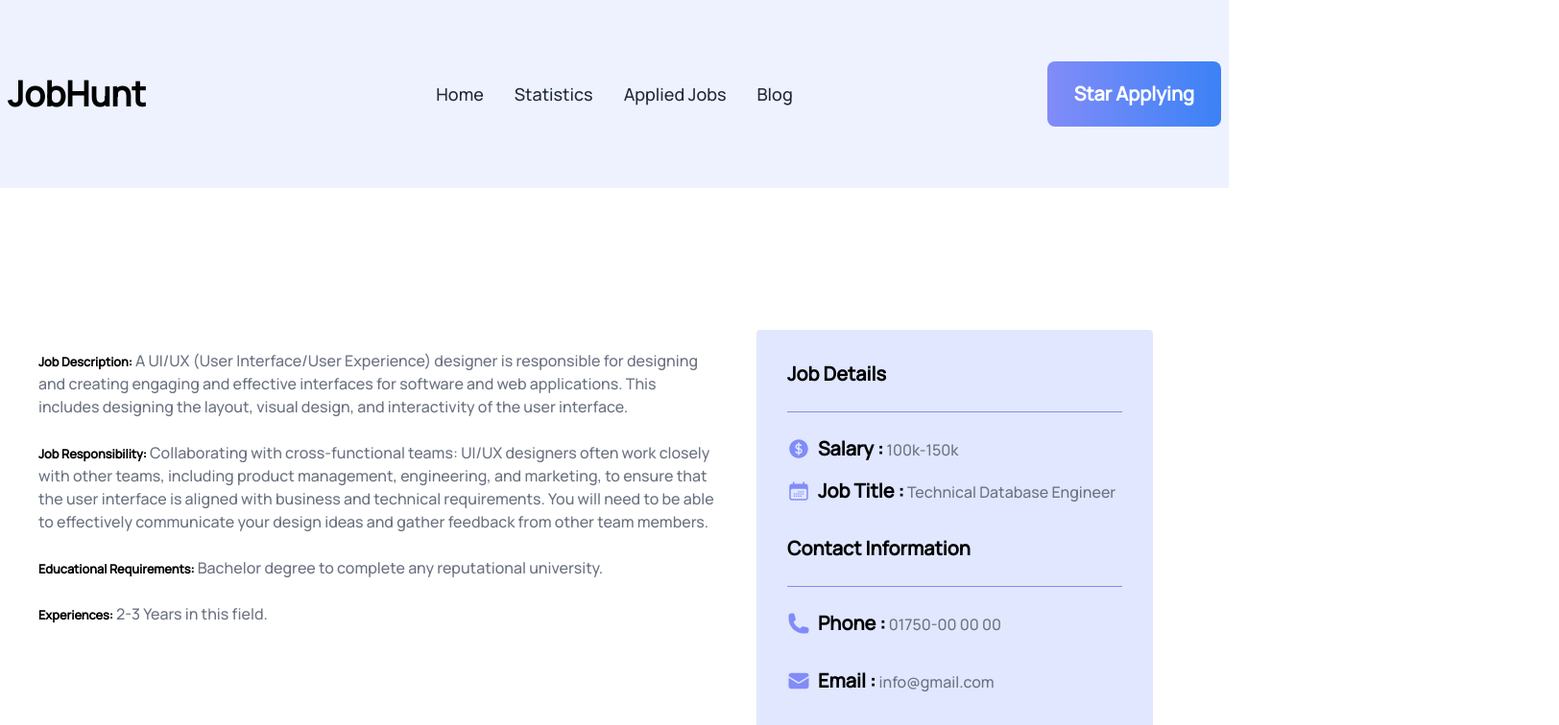
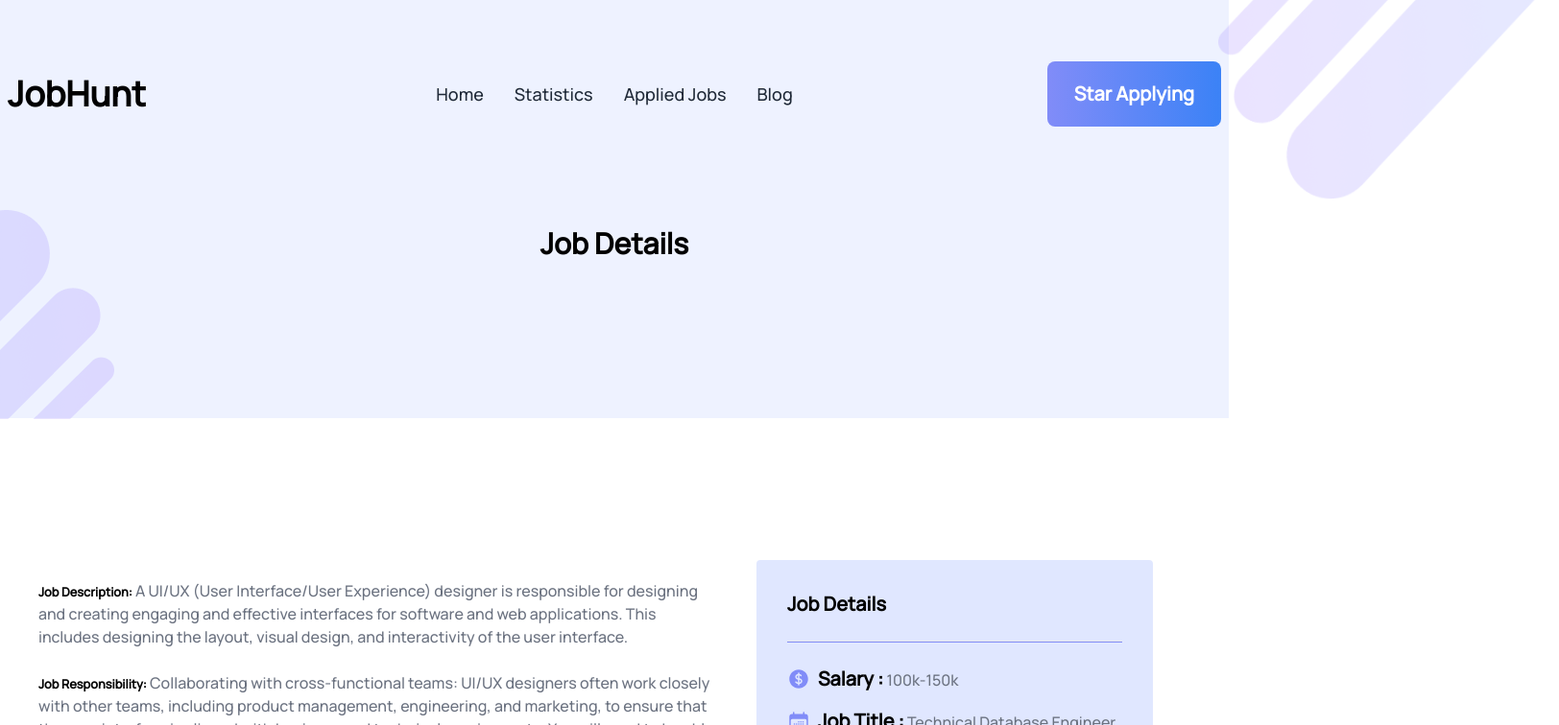
Before and after one commit to sifatullahshoyon/job-hunt, a React (Vite) app: page /featureJobs/1 in a window 1280 px wide. Shown: the top 756 px of the page at 96% size, 1624 px wide, since content can reach past the window. Built offline with nearby package versions, Linux system fonts and the light colour scheme.

Commit message:
Added Job Details Page Heading

```diff
--- /dev/null
+++ b/src/components/Banner/Banner.css
@@ -0,0 +1,12 @@
+.bannerImg-one {
+    position: absolute;
+    left: -230px;
+    bottom: -165px;
+}
+
+.bannerImg-two {
+    position: absolute;
+    right: -340px;
+    top: -209px;
+    transform: rotate(178deg);
+}
--- /dev/null
+++ b/src/components/Banner/Banner.jsx
@@ -0,0 +1,22 @@
+import React from 'react';
+import './Banner.css';
+
+const Banner = () => {
+    return (
+        <div className='bg-indigo-50 h-60'>
+            <div className='container mx-auto'>
+                <div className='relative flex justify-center items-center'>
+                    <h3 className='font-manrope font-extrabold text-black text-3xl mt-10'>Job Details</h3>
+                    <div className='bannerImg-one'>
+                        <img src="/assets/images/bg1.png" alt="" />
+                    </div>
+                    <div className='bannerImg-two'>
+                        <img src="/assets/images/bg1.png" alt="" />
+                    </div>
+                </div>
+            </div>
+        </div>
+    );
+};
+
+export default Banner;
--- a/src/components/FeaturedJobs/JobDetails.jsx
+++ b/src/components/FeaturedJobs/JobDetails.jsx
@@ -2,26 +2,9 @@ import React, { useEffect, useState } from 'react';
 import { useNavigation, useParams } from 'react-router-dom';
 import Loading from '../Loading/Loading';
 import { CalendarDaysIcon, CurrencyDollarIcon, EnvelopeIcon, MapPinIcon, PhoneIcon} from '@heroicons/react/24/solid';
+import Banner from '../Banner/Banner';
 
 const JobDetails = () => {
-    // const [jobData , setJobData] = useState();
-    // const {id} = useParams();
-    // const navigation = useNavigation();
-    // useEffect(() => {
-    //     const loadedData = async () => {
-    //         const res = await fetch('/data/jobs.json');
-    //         const data = await res.json();
-    //         setJobData(data)
-    //     }
-    //     return loadedData;
-    // } , [])
-
-    // if(navigation.state === "loading"){
-    //     <Loading />
-    // };
-
-    // const singleJob = jobData?.find(job => job.id.toString() === id);
-
     const [jobData , setJobData] = useState();
     const [loading , setLoading] = useState(false);
     const {id} = useParams();
@@ -47,6 +30,10 @@ const JobDetails = () => {
     const singleJob = jobData?.find(job => job.id.toString() === id);
 
     return (
+        <>
+        <div>
+            <Banner />
+        </div>
         <div className='container mx-auto p-5 font-manrope'>
             <div className='md:flex gap-6 mt-32'>
                 <div className='w-full md:w-3/5 h-96 mb-8 p-5'>
@@ -61,7 +48,7 @@ const JobDetails = () => {
                         <hr className='my-6 w-full h-[2px] bg-indigo-400' />
                         <div className='flex items-center gap-2 mb-4'>
                             <small ><CurrencyDollarIcon className="h-6 w-6 text-indigo-400 font-light gap-x-2" /></small>
-                            <p className='text-gray-500'><span className='text-xl font-manrope font-bold text-black'>Salary :</span> {singleJob?.salary ? singleJob.salary : 'Data Not Found'} </p>
+                            <p className='text-gray-500'><span className='text-xl font-manrope font-bold text-black'>Salary :</span> {singleJob?.salary ? singleJob?.salary : 'Data Not Found'} </p>
                         </div>
                         <div className='flex items-center gap-2 mb-8'>
                             <small ><CalendarDaysIcon className="h-6 w-6 text-indigo-400 font-light gap-x-2" /></small>
@@ -88,6 +75,7 @@ const JobDetails = () => {
                 </div>
             </div>
         </div>
+        </>
     );
 };
 
```
